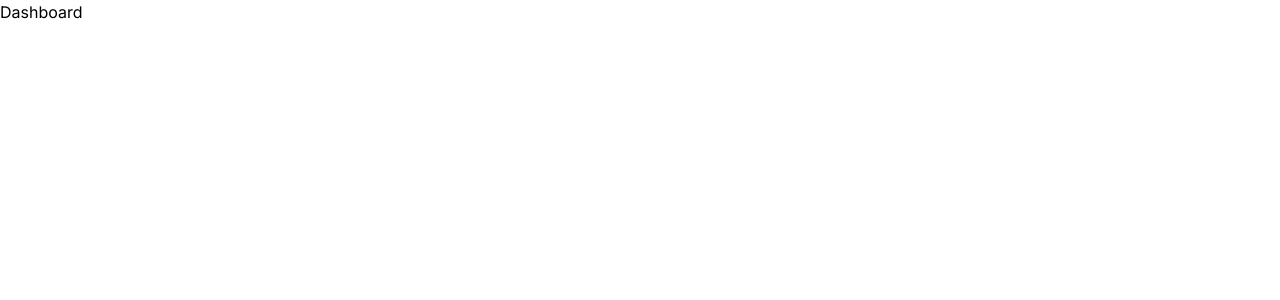
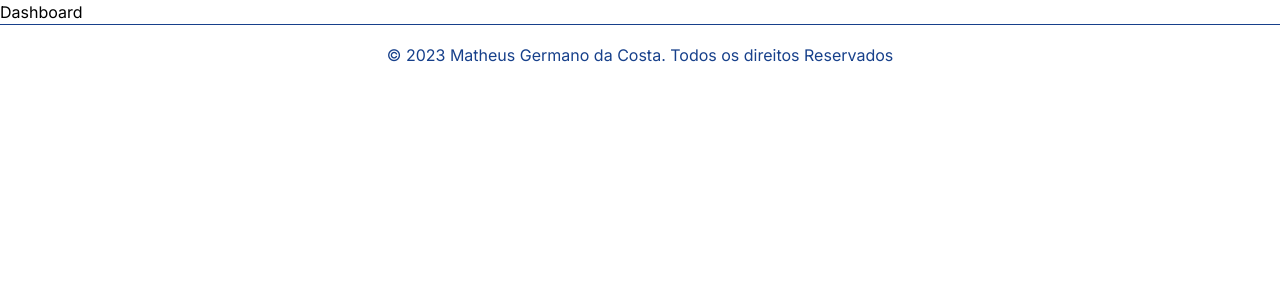
Before and after one commit to matheus-germano/nba-stats, a React (Vite) app: page / in a window 1280 px wide. Shown: the top 300 px of the page. Built offline with nearby package versions, Linux system fonts and the light colour scheme.

Commit message:
:sparkles: feat: footer

```diff
--- a/src/App.tsx
+++ b/src/App.tsx
@@ -1,6 +1,7 @@
 import { QueryClient, QueryClientProvider } from '@tanstack/react-query';
 
 import { Router } from './router';
+import { Footer } from './view/components/Footer';
 
 const queryClient = new QueryClient({
   defaultOptions: {
@@ -15,6 +16,7 @@ export function App() {
   return (
     <QueryClientProvider client={queryClient}>
       <Router />
+      <Footer />
     </QueryClientProvider>
   );
 }
--- /dev/null
+++ b/src/view/components/Footer/index.tsx
@@ -0,0 +1,9 @@
+export function Footer() {
+  const currentYear = new Date().getFullYear();
+
+  return (
+    <footer className='w-full h-[60px] border-t-[1px] border-nba-blue flex items-center justify-center'>
+      <p className='text-nba-blue'>&copy; {currentYear} Matheus Germano da Costa. Todos os direitos Reservados</p>
+    </footer>
+  );
+}
```
